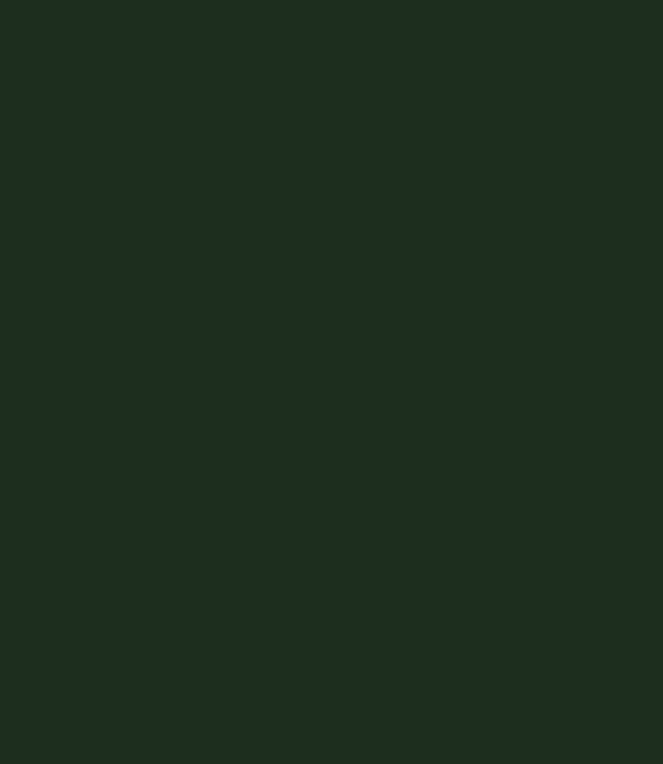
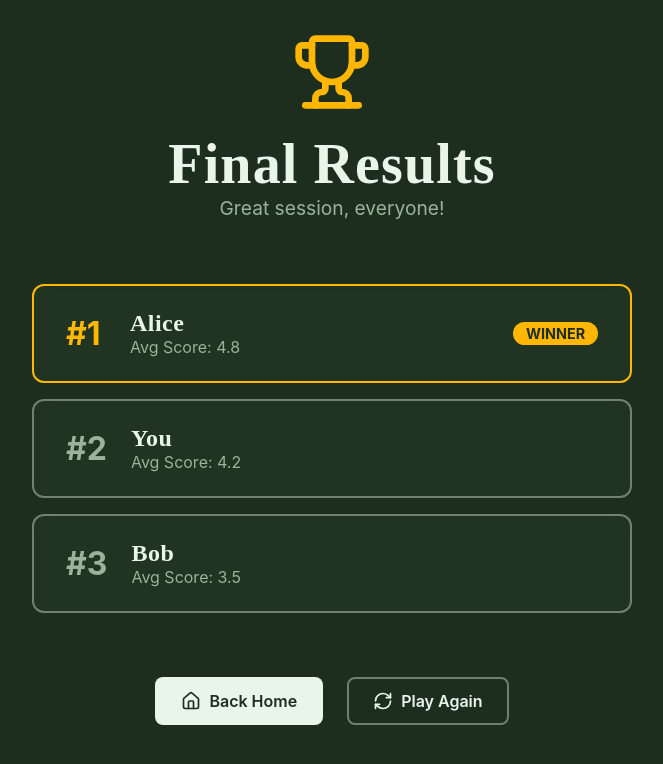
Before and after one commit to Matthew-Lam0704/FeynGame, a React (Vite) app in the folder client/: page /results/1 in a window 1280 px wide. Before the commit this address had no page. Shown: the top 764 px of the page, without its empty margins (308-971 px from the left). Built offline with nearby package versions, Linux system fonts and the light colour scheme.

Commit message:
feat: implement socket-based whiteboard synchronization, real-time game state, and results page

```diff
--- a/client/src/App.jsx
+++ b/client/src/App.jsx
@@ -3,7 +3,7 @@ import { Routes, Route } from 'react-router-dom'
 import Home from './pages/Home'
 import Lobby from './pages/Lobby'
 import Game from './pages/Game'
-// import Results from './pages/Results'
+import Results from './pages/Results'
 
 function App() {
   return (
@@ -11,7 +11,7 @@ function App() {
       <Route path="/" element={<Home />} />
       <Route path="/room/:roomId" element={<Lobby />} />
       <Route path="/game/:roomId" element={<Game />} />
-      {/* <Route path="/results/:roomId" element={<Results />} /> */}
+      <Route path="/results/:roomId" element={<Results />} />
     </Routes>
   )
 }
--- /dev/null
+++ b/client/src/hooks/useSocket.js
@@ -0,0 +1,51 @@
+import { useEffect, useRef, useState } from 'react';
+import { io } from 'socket.io-client';
+
+const SOCKET_URL = 'http://localhost:3001';
+
+export const useSocket = (roomId, playerName) => {
+  const socketRef = useRef(null);
+  const [roomState, setRoomState] = useState(null);
+  const [isConnected, setIsConnected] = useState(false);
+
+  useEffect(() => {
+    socketRef.current = io(SOCKET_URL);
+
+    socketRef.current.on('connect', () => {
+      setIsConnected(true);
+      socketRef.current.emit('join_room', { roomId, playerName });
+    });
+
+    socketRef.current.on('room_state_update', (state) => {
+      setRoomState(state);
+    });
+
+    socketRef.current.on('disconnect', () => {
+      setIsConnected(false);
+    });
+
+    return () => {
+      socketRef.current.disconnect();
+    };
+  }, [roomId, playerName]);
+
+  const toggleReady = () => {
+    if (socketRef.current) {
+      socketRef.current.emit('toggle_ready', { roomId });
+    }
+  };
+
+  const startGame = () => {
+    if (socketRef.current) {
+      socketRef.current.emit('start_game', { roomId });
+    }
+  };
+
+  return {
+    socket: socketRef.current,
+    roomState,
+    isConnected,
+    toggleReady,
+    startGame
+  };
+};
--- a/client/src/index.css
+++ b/client/src/index.css
@@ -100,8 +100,18 @@ a {
   100% { color: var(--accent-red); transform: scale(1); }
 }
 
+@keyframes topicDrop {
+  0% { transform: translateY(-100px); opacity: 0; }
+  60% { transform: translateY(10px); }
+  100% { transform: translateY(0); opacity: 1; }
+}
+
 .animate-fade-in {
   animation: fadeIn 0.4s ease-out forwards;
+}
+
+.animate-topic-drop {
+  animation: topicDrop 0.8s cubic-bezier(0.34, 1.56, 0.64, 1) forwards;
 }
 
 .glass-panel {
--- a/client/src/pages/Game.jsx
+++ b/client/src/pages/Game.jsx
@@ -1,19 +1,34 @@
-import React, { useState } from 'react';
+import React, { useState, useEffect } from 'react';
 import { useParams } from 'react-router-dom';
 import Whiteboard from '../components/Whiteboard';
+import { useSocket } from '../hooks/useSocket';
 import { Pen, Eraser, Trash2, Clock, Mic, MicOff } from 'lucide-react';
 
 export default function Game() {
   const { roomId } = useParams();
+  const [playerName] = useState(`Player ${Math.floor(Math.random() * 1000)}`);
+  const { socket, roomState, isConnected } = useSocket(roomId, playerName);
 
-  // Mock state for UI dev
-  const [isExplainer, setIsExplainer] = useState(true);
   const [topic, setTopic] = useState("Mitosis");
-  const [timeRemaining, setTimeRemaining] = useState(85);
+  const [timeRemaining, setTimeRemaining] = useState(90);
   const [color, setColor] = useState('#e8f5e8');
   const [size, setSize] = useState(3);
   const [tool, setTool] = useState('pen');
   const [micActive, setMicActive] = useState(true);
+
+  useEffect(() => {
+    if (socket) {
+      socket.on('timer_sync', (time) => setTimeRemaining(time));
+      return () => socket.off('timer_sync');
+    }
+  }, [socket]);
+
+  if (!isConnected || !roomState) {
+    return <div style={{ color: 'var(--text-dim)', padding: '2rem' }}>Reconnecting to game...</div>;
+  }
+
+  const explainer = roomState.players[roomState.currentExplainerIndex || 0];
+  const isExplainer = socket.id === explainer?.id;
 
   const colors = [
     { name: 'White', hex: '#e8f5e8' },
@@ -26,6 +41,12 @@ export default function Game() {
     const m = Math.floor(seconds / 60);
     const s = seconds % 60;
     return `${m}:${s.toString().padStart(2, '0')}`;
+  };
+
+  const submitScore = (val) => {
+    if (socket && roomId) {
+      socket.emit('submit_score', { roomId, score: val });
+    }
   };
 
   return (
@@ -133,7 +154,14 @@ export default function Game() {
 
         {/* Board Container */}
         <div style={{ flex: 1, display: 'flex', flexDirection: 'column', gap: '1rem', height: '100%' }}>
-          <Whiteboard isExplainer={isExplainer} color={color} size={size} tool={tool} />
+          <Whiteboard
+            isExplainer={isExplainer}
+            color={color}
+            size={size}
+            tool={tool}
+            socket={socket}
+            roomId={roomId}
+          />
 
           {/* Bottom Bar: Mic for explainer, Scoring for audience */}
           <div style={{ display: 'flex', justifyContent: 'space-between', alignItems: 'center', padding: '0 1rem' }}>
@@ -158,10 +186,15 @@ export default function Game() {
                 <span style={{ color: 'var(--text-dim)' }}>Rate this explanation:</span>
                 <div style={{ display: 'flex', gap: '0.5rem' }}>
                   {[1,2,3,4,5].map(score => (
-                    <button key={score} className="glass-panel" style={{
-                      width: '48px', height: '48px', borderRadius: '8px', fontSize: '1.2rem', fontWeight: 'bold',
-                      border: 'var(--border-chalk)'
-                    }}>
+                    <button
+                      key={score}
+                      onClick={() => submitScore(score)}
+                      className="glass-panel"
+                      style={{
+                        width: '48px', height: '48px', borderRadius: '8px', fontSize: '1.2rem', fontWeight: 'bold',
+                        border: 'var(--border-chalk)'
+                      }}
+                    >
                       {score}
                     </button>
                   ))}
--- a/client/src/pages/Lobby.jsx
+++ b/client/src/pages/Lobby.jsx
@@ -1,36 +1,38 @@
 import React, { useState, useEffect } from 'react';
 import { useParams, useNavigate } from 'react-router-dom';
 import { Copy, CheckCircle, Circle, Play } from 'lucide-react';
-// import { io } from 'socket.io-client';
+import { useSocket } from '../hooks/useSocket';
 
 export default function Lobby() {
   const { roomId } = useParams();
   const navigate = useNavigate();
-  const [players, setPlayers] = useState([
-    { id: '1', name: 'You', isReady: false, isHost: true },
-    // Mock other players for now
-    { id: '2', name: 'Alice', isReady: true, isHost: false },
-  ]);
+  const [playerName] = useState(`Player ${Math.floor(Math.random() * 1000)}`);
+
+  const { roomState, isConnected, toggleReady, startGame } = useSocket(roomId, playerName);
   const [isCopied, setIsCopied] = useState(false);
 
-  const me = players.find(p => p.id === '1');
-  const allReady = players.every(p => p.isReady);
+  useEffect(() => {
+    if (roomState?.status === 'playing') {
+      navigate(`/game/${roomId}`);
+    }
+  }, [roomState, roomId, navigate]);
+
+  if (!isConnected || !roomState) {
+    return (
+      <div style={{ display: 'flex', alignItems: 'center', justifyContent: 'center', minHeight: '100vh', color: 'var(--text-dim)' }}>
+        Connecting to chalk server...
+      </div>
+    );
+  }
+
+  const players = roomState.players;
+  const me = players.find(p => p.id === roomState.players.find(pl => pl.name === playerName)?.id) || players[0];
+  const allReady = players.length >= 2 && players.every(p => p.isReady);
 
   const copyRoomCode = () => {
     navigator.clipboard.writeText(roomId);
     setIsCopied(true);
     setTimeout(() => setIsCopied(false), 2000);
-  };
-
-  const toggleReady = () => {
-    setPlayers(players.map(p => p.id === '1' ? { ...p, isReady: !p.isReady } : p));
-  };
-
-  const startGame = () => {
-    if (allReady) {
-      // navigate(`/game/${roomId}`);
-      alert("Game start logic goes here!");
-    }
   };
 
   return (
--- /dev/null
+++ b/client/src/pages/Results.jsx
@@ -0,0 +1,76 @@
+import React from 'react';
+import { useParams, useNavigate } from 'react-router-dom';
+import { Trophy, Home, RefreshCw } from 'lucide-react';
+
+export default function Results() {
+  const { roomId } = useParams();
+  const navigate = useNavigate();
+
+  // Mock final results
+  const results = [
+    { name: 'Alice', score: 4.8, rank: 1 },
+    { name: 'You', score: 4.2, rank: 2 },
+    { name: 'Bob', score: 3.5, rank: 3 },
+  ];
+
+  return (
+    <div style={{ padding: '2rem', display: 'flex', flexDirection: 'column', alignItems: 'center', minHeight: '100vh' }}>
+
+      <header style={{ textAlign: 'center', marginBottom: '4rem' }} className="animate-fade-in">
+        <Trophy size={80} color="var(--accent-gold)" style={{ marginBottom: '1rem' }} />
+        <h1 style={{ fontSize: '3.5rem', color: 'var(--text-chalk)' }}>Final Results</h1>
+        <p style={{ color: 'var(--text-dim)', fontSize: '1.2rem' }}>Great session, everyone!</p>
+      </header>
+
+      <main style={{ width: '100%', maxWidth: '600px', marginBottom: '4rem' }}>
+        <div style={{ display: 'flex', flexDirection: 'column', gap: '1rem' }}>
+          {results.map((player, i) => (
+            <div
+              key={player.name}
+              className="glass-panel animate-fade-in"
+              style={{
+                padding: '1.5rem 2rem', display: 'flex', alignItems: 'center', justifyContent: 'space-between',
+                border: player.rank === 1 ? '2px solid var(--accent-gold)' : 'var(--border-chalk)',
+                animationDelay: `${i * 0.1}s`
+              }}
+            >
+              <div style={{ display: 'flex', alignItems: 'center', gap: '1.5rem' }}>
+                <span style={{
+                  fontSize: '2rem', fontWeight: 'bold', minWidth: '40px',
+                  color: player.rank === 1 ? 'var(--accent-gold)' : 'var(--text-dim)'
+                }}>
+                  #{player.rank}
+                </span>
+                <div>
+                  <h3 style={{ fontSize: '1.5rem' }}>{player.name}</h3>
+                  <span style={{ color: 'var(--text-dim)' }}>Avg Score: {player.score}</span>
+                </div>
+              </div>
+
+              {player.rank === 1 && (
+                <div style={{
+                  background: 'var(--accent-gold)', color: 'var(--bg-dark)', padding: '0.2rem 0.8rem',
+                  borderRadius: '20px', fontWeight: 'bold', fontSize: '0.9rem'
+                }}>
+                  WINNER
+                </div>
+              )}
+            </div>
+          ))}
+        </div>
+      </main>
+
+      <footer style={{ display: 'flex', gap: '1.5rem' }}>
+        <button className="btn btn-primary" onClick={() => navigate('/')} style={{ display: 'flex', alignItems: 'center', gap: '0.5rem' }}>
+          <Home size={20} />
+          Back Home
+        </button>
+        <button className="btn" onClick={() => navigate(`/room/${roomId}`)} style={{ display: 'flex', alignItems: 'center', gap: '0.5rem' }}>
+          <RefreshCw size={20} />
+          Play Again
+        </button>
+      </footer>
+
+    </div>
+  );
+}
```
Also changed, not shown: client/src/components/Whiteboard.jsx (+50 -11 lines), 1 other file (tests, documents, lock files or other folders).
